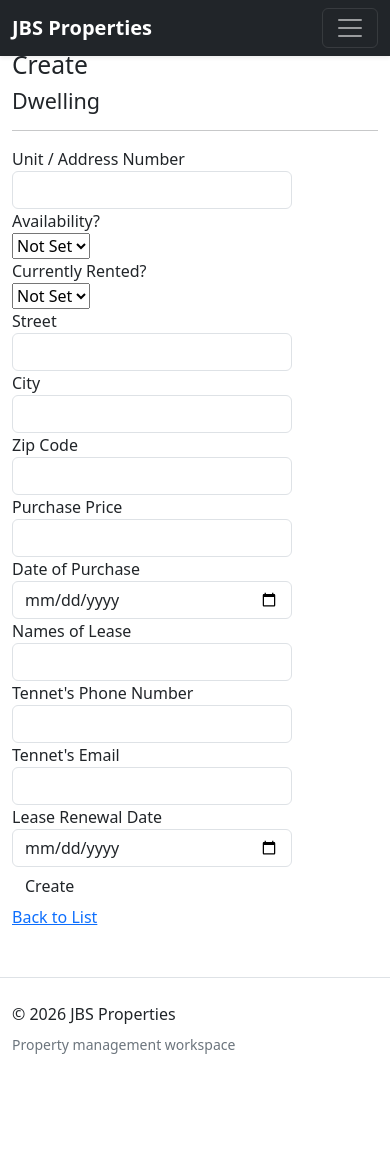
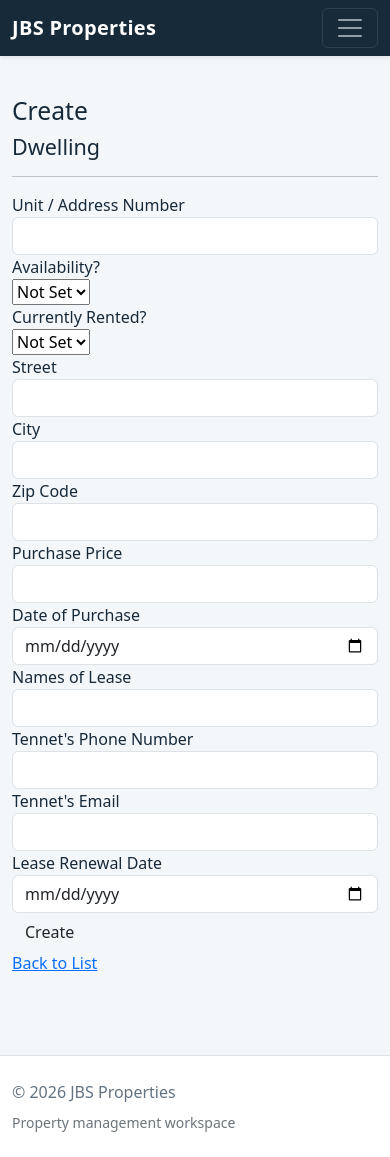
Before and after one commit to SchillingEnterprises/JBS-Properties, an ASP.NET MVC app: page /Dwellings/Create in a window 390 px wide. Before the commit the page ends 1054 px from the top, so only its background shows below. Run offline with ASP.NET Core 8 and stand-ins for ASP.NET MVC 5, Linux system fonts and the light colour scheme; the visitor is signed in with stand-in values (Sample User, id 1); the project's own start-up code is not run, and a stand-in starts its controllers and pages; some libraries are stand-ins or nearby versions.

Commit message:
style(ui): add responsive JBS application theme

```diff
--- a/Content/Site.css
+++ b/Content/Site.css
@@ -1,17 +1,107 @@
-body {
-    padding-top: 50px;
-    padding-bottom: 20px;
+:root {
+    color-scheme: light;
+    --jbs-ink: #172a3a;
+    --jbs-muted: #637381;
+    --jbs-surface: #f4f7fa;
+    --jbs-border: #dfe6ec;
 }
 
-/* Set padding to keep content from hitting the edges */
-.body-content {
-    padding-left: 15px;
-    padding-right: 15px;
+html {
+    scroll-padding-top: 5.5rem;
 }
 
-/* Set width on the form input elements since they're 100% wide by default */
-input,
-select,
-textarea {
-    max-width: 280px;
+body {
+    min-height: 100vh;
+    padding-top: 4.75rem;
+    background: var(--jbs-surface);
+    color: var(--jbs-ink);
+    font-family: system-ui, -apple-system, "Segoe UI", sans-serif;
 }
+
+.page-shell {
+    min-height: calc(100vh - 10rem);
+    padding-top: 2rem;
+    padding-bottom: 2rem;
+}
+
+.navbar {
+    background: var(--jbs-ink) !important;
+}
+
+.navbar-brand {
+    letter-spacing: .015em;
+}
+
+.site-footer {
+    background: #fff;
+    color: var(--jbs-muted);
+}
+
+.card {
+    border-color: var(--jbs-border);
+    border-radius: .9rem;
+    box-shadow: 0 .25rem 1rem rgba(23, 42, 58, .05);
+}
+
+.card-header {
+    background: #fff;
+    border-bottom-color: var(--jbs-border);
+}
+
+.form-control,
+.form-select {
+    max-width: 100%;
+}
+
+.form-check-input {
+    cursor: pointer;
+}
+
+.table-responsive {
+    border: 1px solid var(--jbs-border);
+    border-radius: .75rem;
+    background: #fff;
+}
+
+.table-responsive .table {
+    margin-bottom: 0;
+}
+
+.table > :not(caption) > * > * {
+    padding: .85rem 1rem;
+    vertical-align: middle;
+}
+
+.property-address {
+    overflow-wrap: anywhere;
+}
+
+.property-map-preview {
+    width: 100%;
+    max-width: 28rem;
+    aspect-ratio: 1 / 1;
+    object-fit: cover;
+    border-radius: .75rem;
+}
+
+.skip-link:focus {
+    position: fixed;
+    z-index: 2000;
+    top: .5rem;
+    left: .5rem;
+    padding: .75rem 1rem;
+    background: #fff;
+    color: #000;
+    border: 2px solid var(--jbs-ink);
+    border-radius: .5rem;
+}
+
+@media (max-width: 575.98px) {
+    .page-shell {
+        padding-top: 1.25rem;
+    }
+
+    .table > :not(caption) > * > * {
+        padding: .65rem .75rem;
+    }
+}
```
